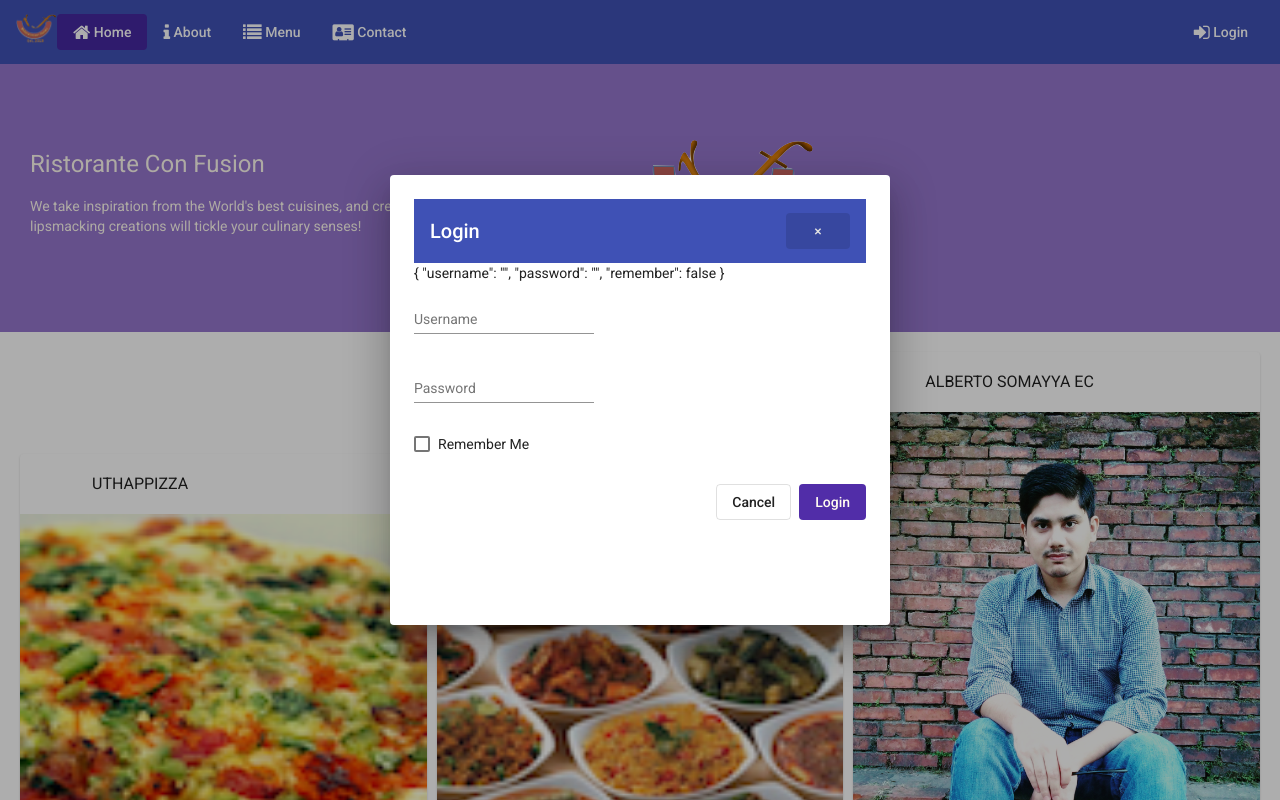
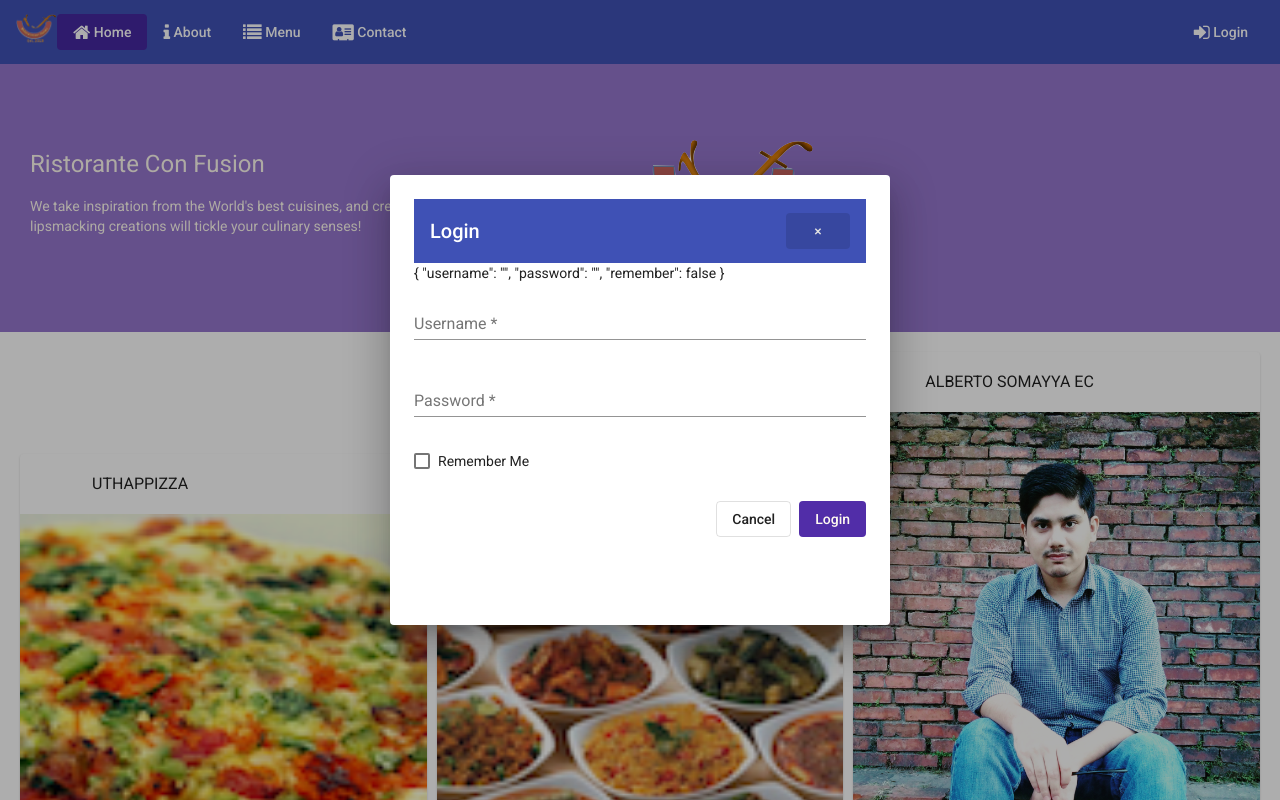
Before and after one commit to rifayetazamtalukder/conFusion, an Angular app: page /home in a window 1280 px wide. Both pictures are taken after a click on the link "Login". Built offline with nearby package versions, Linux system fonts and the light colour scheme.

Commit message:
Template Driven Form Part 2

```diff
--- a/src/app/login/login.component.html
+++ b/src/app/login/login.component.html
@@ -10,7 +10,7 @@
 
 <p>{{ user | json }}</p>
 
-<form novalidate (ngSubmit)="onSubmit()">
+<form novalidate #loginForm="ngForm" (ngSubmit)="onSubmit()">
 
     <mat-dialog-content>
 
@@ -18,7 +18,10 @@
 
             <mat-form-field>
 
-                <input matInput placeholder="Username" type="text" [(ngModel)]="user.username" name="username">
+                <input matInput placeholder="Username" type="text" [(ngModel)]="user.username" name="username"
+                    #username="ngModel" required>
+
+                <mat-error *ngIf="username.errors?.required">Username is required</mat-error>
 
             </mat-form-field>
         </p>
@@ -26,7 +29,11 @@
         <p>
             <mat-form-field>
 
-                <input matInput placeholder="Password" type="password" [(ngModel)]="user.password" name="password">
+                <input matInput placeholder="Password" type="password" [(ngModel)]="user.password" name="password"
+                    #password="ngModel" required>
+
+                <mat-error *ngIf="password.errors?.required">Passwrod is required</mat-error>
+
 
             </mat-form-field>
 
@@ -43,7 +50,8 @@
         <span class="flex-spacer"></span>
 
         <button mat-stroked-button mat-dialog-close>Cancel</button>
-        <button mat-button type="submit" class="background-primary text-floral-white">Login</button>
+        <button mat-button type="submit" [disabled]="loginForm.form.invalid"
+            class="background-primary text-floral-white">Login</button>
 
     </mat-dialog-actions>
 
--- a/src/app/login/login.component.scss
+++ b/src/app/login/login.component.scss
@@ -0,0 +1,6 @@
+
+
+mat-form-field {
+    width: 100%;
+    font-size: 16px;
+}
```
